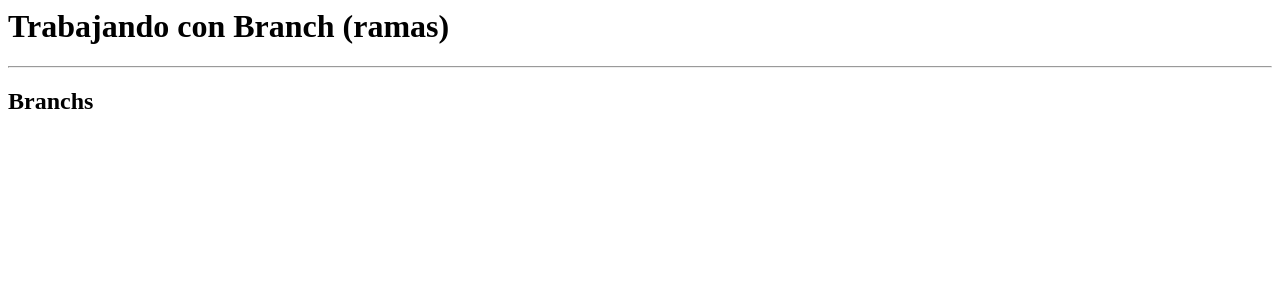
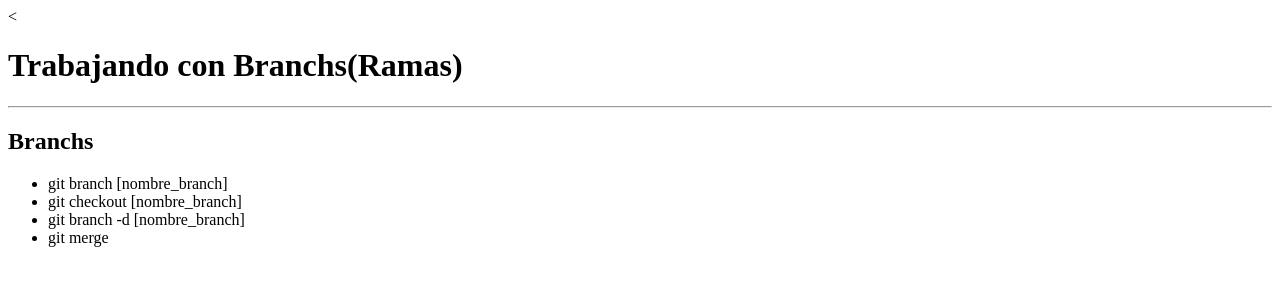
Before and after one commit to edelcampoblanco/clase2, a plain HTML site: page index.html in a window 1280 px wide. Drawn offline with Linux system fonts and the light colour scheme.

Commit message:
se agregaron los comandos basicos

```diff
--- a/index.html
+++ b/index.html
@@ -1,11 +1,16 @@
-<html>
+<<html>
   <head>
-    <title> .::Clase 2::.
- </title>
+    <title>Clase 2</title>
   </head>
   <body>
-	<h1>Trabajando con Branch (ramas)</h1>
+    <h1>Trabajando con Branchs(Ramas)</h1>
     <hr/>
     <h2>Branchs</h2>
+    <ul>
+      <li>git branch [nombre_branch]</li>
+      <li>git checkout [nombre_branch]</li>
+      <li>git branch -d [nombre_branch]</li>
+      <li>git merge</li>
+    </ul>
   </body>
 </html>
```
Lines whose indentation alone changed are shown as unchanged.
